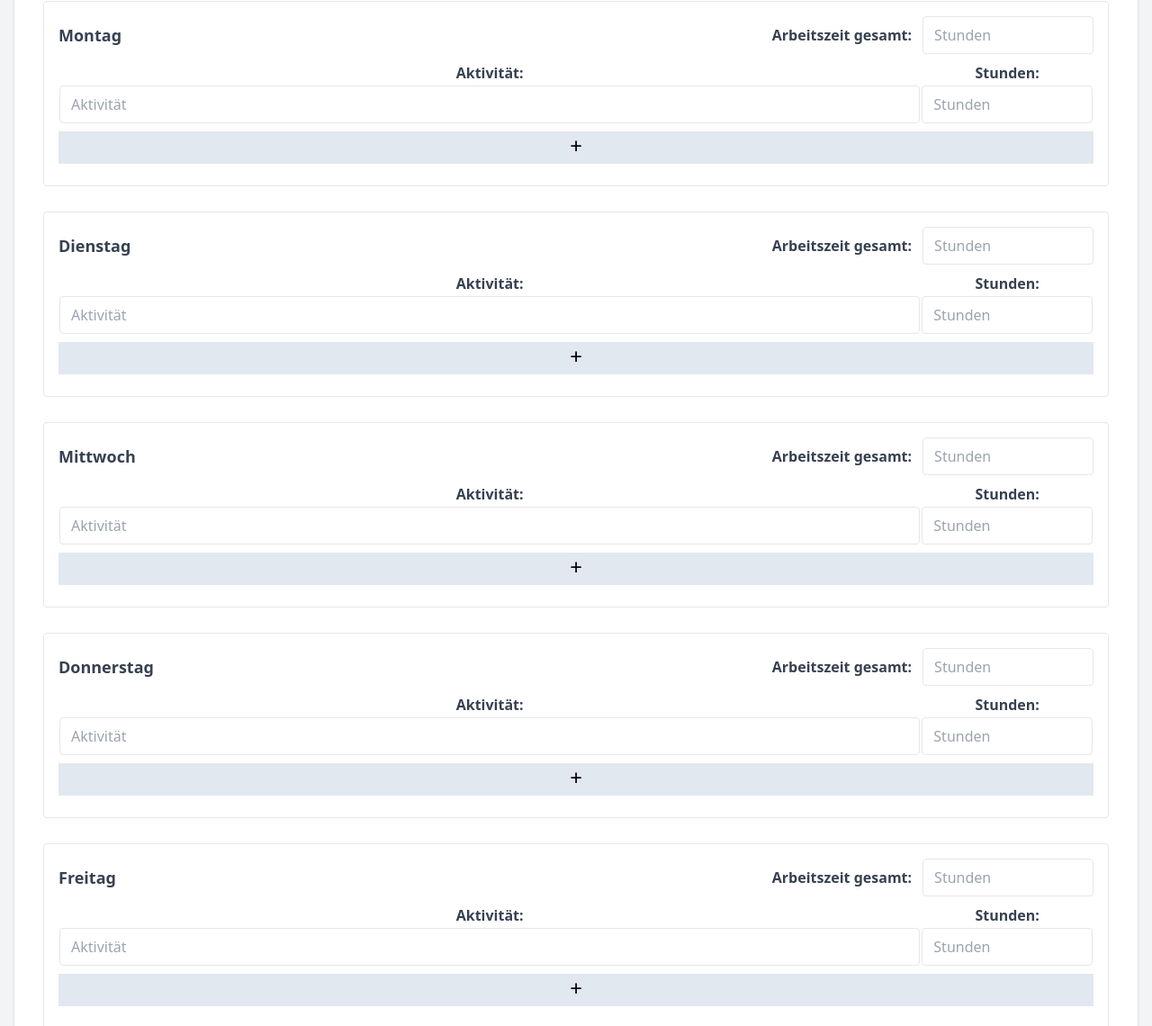
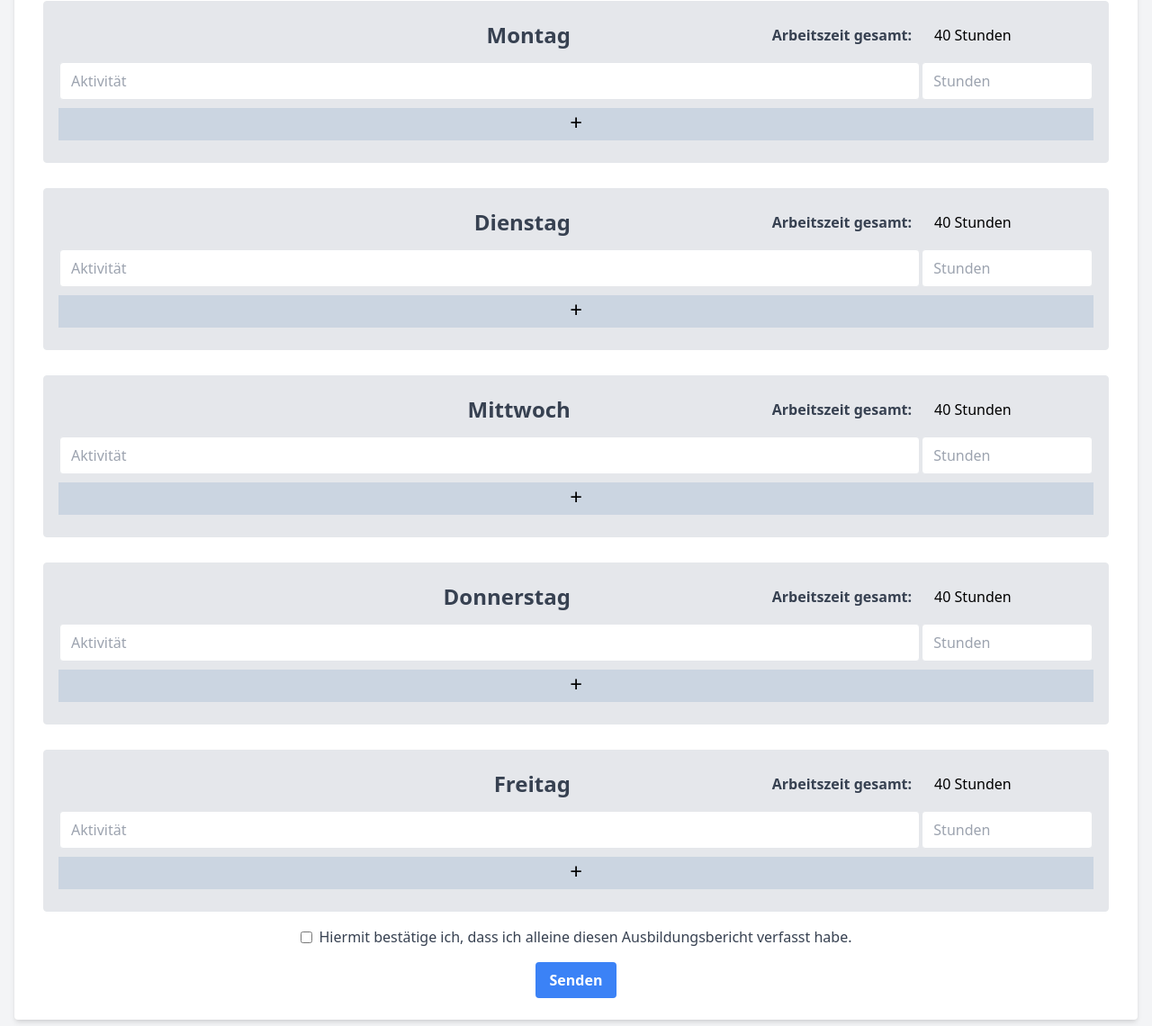
Before and after one commit to FIA-GSO/berichtsheft-coded-prototype-gruppe-c, a plain HTML site: page Tristan/src/index.html in a window 1280 px wide. Shown: the part 395-1535 px from the top of the page at 90% size. Drawn offline with nearby package versions, Linux system fonts and the light colour scheme.

Commit message:
feat: Change styling

```diff
--- a/Tristan/src/index.html
+++ b/Tristan/src/index.html
@@ -7,9 +7,9 @@
     <script src="https://cdn.tailwindcss.com"></script>
   </head>
   <body class="bg-gray-100">
-    <div class="container mx-auto px-4 py-8">
-      <div class="flex justify-between  m-5">
-        <h1 class=" text-3xl font-bold align">Wochenberichtsbearbeitung</h1>
+    <div class="container mx-auto px-4 items-center py-8">
+      <div class="flex justify-between items-center m-5">
+        <h1 class="text-3xl font-bold">Wochenberichtsbearbeitung</h1>
         <img width="80" src="../assets/Logo.png" />
       </div>
       <form class="bg-white shadow-md rounded px-8 py-6">
@@ -28,115 +28,95 @@
           <textarea class="border-red-500 border-4 rounded w-full p-2 bg-red-400" rows="4">Kommentare des Ausbilders</textarea>
         </div>
         <div class="grid gap-7">
-          <div class="border rounded p-4">
+          <div class="border rounded p-4 bg-gray-200">
             <div class="flex justify-between items-center mb-2">
-              <h3 class="text-lg font-bold text-gray-700 w-3/6">Montag</h3>
+              <h3 class="text-2xl font-bold text-gray-700 w-3/6 text-right">Montag</h3>
               <span class="text-gray-700 font-bold text-end mr-3 w-2/6">Arbeitszeit gesamt:</span>
-              <input type="text" class="border rounded px-3 py-2 w-1/6" placeholder="Stunden" />
+              <span type="text" class="border rounded px-3 py-2 w-1/6" placeholder="Stunden"> 40 Stunden</span>
             </div>
             <table class="w-full">
-              <tr>
-                <th class="text-gray-700 font-bold w-5/6">Aktivität:</th>
-                <th class="text-gray-700 font-bold w-1/6">Stunden:</th>
-              </tr>
-              <tr>
-                <td>
+              <tr class="w-full">
+                <td class="w-5/6">
                   <input type="text" class="border rounded px-3 py-2 w-full" placeholder="Aktivität" />
                 </td>
-                <td>
+                <td class="w-1/6">
                   <input type="text" class="border rounded px-3 py-2 w-full" placeholder="Stunden" />
                 </td>
               </tr>
             </table>
-            <div class="bg-slate-200 h-9 text-center text-2xl hover:text-slate-500 my-2 cursor-pointer">+</div>
+            <div class="bg-slate-300 h-9 text-center text-2xl hover:text-slate-500 my-2 cursor-pointer">+</div>
           </div>
-          <div class="border rounded p-4">
+          <div class="border rounded p-4 bg-gray-200">
             <div class="flex justify-between items-center mb-2">
-              <h3 class="text-lg font-bold text-gray-700 w-3/6">Dienstag</h3>
+              <h3 class="text-2xl font-bold text-gray-700 w-3/6 text-right">Dienstag</h3>
               <span class="text-gray-700 font-bold text-end mr-3 w-2/6">Arbeitszeit gesamt:</span>
-              <input type="text" class="border rounded px-3 py-2 w-1/6" placeholder="Stunden" />
+              <span type="text" class="border rounded px-3 py-2 w-1/6" placeholder="Stunden"> 40 Stunden</span>
             </div>
             <table class="w-full">
-              <tr>
-                <th class="text-gray-700 font-bold w-5/6">Aktivität:</th>
-                <th class="text-gray-700 font-bold w-1/6">Stunden:</th>
-              </tr>
-              <tr>
-                <td>
+              <tr class="w-full">
+                <td class="w-5/6">
                   <input type="text" class="border rounded px-3 py-2 w-full" placeholder="Aktivität" />
                 </td>
-                <td>
+                <td class="w-1/6">
                   <input type="text" class="border rounded px-3 py-2 w-full" placeholder="Stunden" />
                 </td>
               </tr>
             </table>
-            <div class="bg-slate-200 h-9 text-center text-2xl hover:text-slate-500 my-2 cursor-pointer">+</div>
+            <div class="bg-slate-300 h-9 text-center text-2xl hover:text-slate-500 my-2 cursor-pointer">+</div>
           </div>
-          <div class="border rounded p-4">
+          <div class="border rounded p-4 bg-gray-200">
             <div class="flex justify-between items-center mb-2">
-              <h3 class="text-lg font-bold text-gray-700 w-3/6">Mittwoch</h3>
+              <h3 class="text-2xl font-bold text-gray-700 w-3/6 text-right">Mittwoch</h3>
               <span class="text-gray-700 font-bold text-end mr-3 w-2/6">Arbeitszeit gesamt:</span>
-              <input type="text" class="border rounded px-3 py-2 w-1/6" placeholder="Stunden" />
+              <span type="text" class="border rounded px-3 py-2 w-1/6" placeholder="Stunden"> 40 Stunden</span>
             </div>
             <table class="w-full">
-              <tr>
-                <th class="text-gray-700 font-bold w-5/6">Aktivität:</th>
-                <th class="text-gray-700 font-bold w-1/6">Stunden:</th>
-              </tr>
-              <tr>
-                <td>
+              <tr class="w-full">
+                <td class="w-5/6">
                   <input type="text" class="border rounded px-3 py-2 w-full" placeholder="Aktivität" />
                 </td>
-                <td>
+                <td class="w-1/6">
                   <input type="text" class="border rounded px-3 py-2 w-full" placeholder="Stunden" />
                 </td>
               </tr>
             </table>
-            <div class="bg-slate-200 h-9 text-center text-2xl hover:text-slate-500 my-2 cursor-pointer">+</div>
+            <div class="bg-slate-300 h-9 text-center text-2xl hover:text-slate-500 my-2 cursor-pointer">+</div>
           </div>
-          <div class="border rounded p-4">
+          <div class="border rounded p-4 bg-gray-200">
             <div class="flex justify-between items-center mb-2">
-              <h3 class="text-lg font-bold text-gray-700 w-3/6">Donnerstag</h3>
+              <h3 class="text-2xl font-bold text-gray-700 w-3/6 text-right">Donnerstag</h3>
               <span class="text-gray-700 font-bold text-end mr-3 w-2/6">Arbeitszeit gesamt:</span>
-              <input type="text" class="border rounded px-3 py-2 w-1/6" placeholder="Stunden" />
+              <span type="text" class="border rounded px-3 py-2 w-1/6" placeholder="Stunden"> 40 Stunden</span>
             </div>
             <table class="w-full">
-              <tr>
-                <th class="text-gray-700 font-bold w-5/6">Aktivität:</th>
-                <th class="text-gray-700 font-bold w-1/6">Stunden:</th>
-              </tr>
-              <tr>
-                <td>
+              <tr class="w-full">
+                <td class="w-5/6">
                   <input type="text" class="border rounded px-3 py-2 w-full" placeholder="Aktivität" />
                 </td>
-                <td>
+                <td class="w-1/6">
                   <input type="text" class="border rounded px-3 py-2 w-full" placeholder="Stunden" />
                 </td>
               </tr>
             </table>
-            <div class="bg-slate-200 h-9 text-center text-2xl hover:text-slate-500 my-2 cursor-pointer">+</div>
+            <div class="bg-slate-300 h-9 text-center text-2xl hover:text-slate-500 my-2 cursor-pointer">+</div>
           </div>
-          <div class="border rounded p-4">
+          <div class="border rounded p-4 bg-gray-200">
             <div class="flex justify-between items-center mb-2">
-              <h3 class="text-lg font-bold text-gray-700 w-3/6">Freitag</h3>
+              <h3 class="text-2xl font-bold text-gray-700 w-3/6 text-right">Freitag</h3>
               <span class="text-gray-700 font-bold text-end mr-3 w-2/6">Arbeitszeit gesamt:</span>
-              <input type="text" class="border rounded px-3 py-2 w-1/6" placeholder="Stunden" />
+              <span type="text" class="border rounded px-3 py-2 w-1/6" placeholder="Stunden"> 40 Stunden</span>
             </div>
             <table class="w-full">
-              <tr>
-                <th class="text-gray-700 font-bold w-5/6">Aktivität:</th>
-                <th class="text-gray-700 font-bold w-1/6">Stunden:</th>
-              </tr>
-              <tr>
-                <td>
+              <tr class="w-full">
+                <td class="w-5/6">
                   <input type="text" class="border rounded px-3 py-2 w-full" placeholder="Aktivität" />
                 </td>
-                <td>
+                <td class="w-1/6">
                   <input type="text" class="border rounded px-3 py-2 w-full" placeholder="Stunden" />
                 </td>
               </tr>
             </table>
-            <div class="bg-slate-200 h-9 text-center text-2xl hover:text-slate-500 my-2 cursor-pointer">+</div>
+            <div class="bg-slate-300 h-9 text-center text-2xl hover:text-slate-500 my-2 cursor-pointer">+</div>
           </div>
         </div>
         <div class="flex items-center justify-center mt-4">
```
